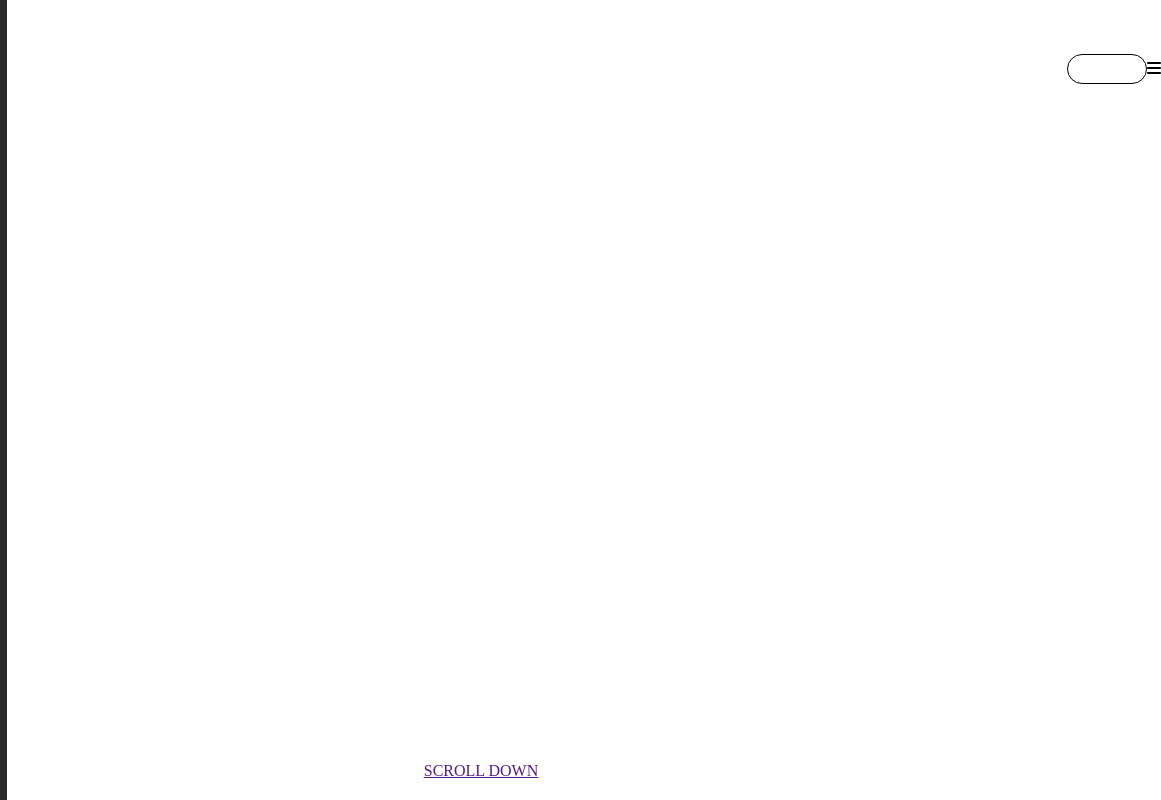
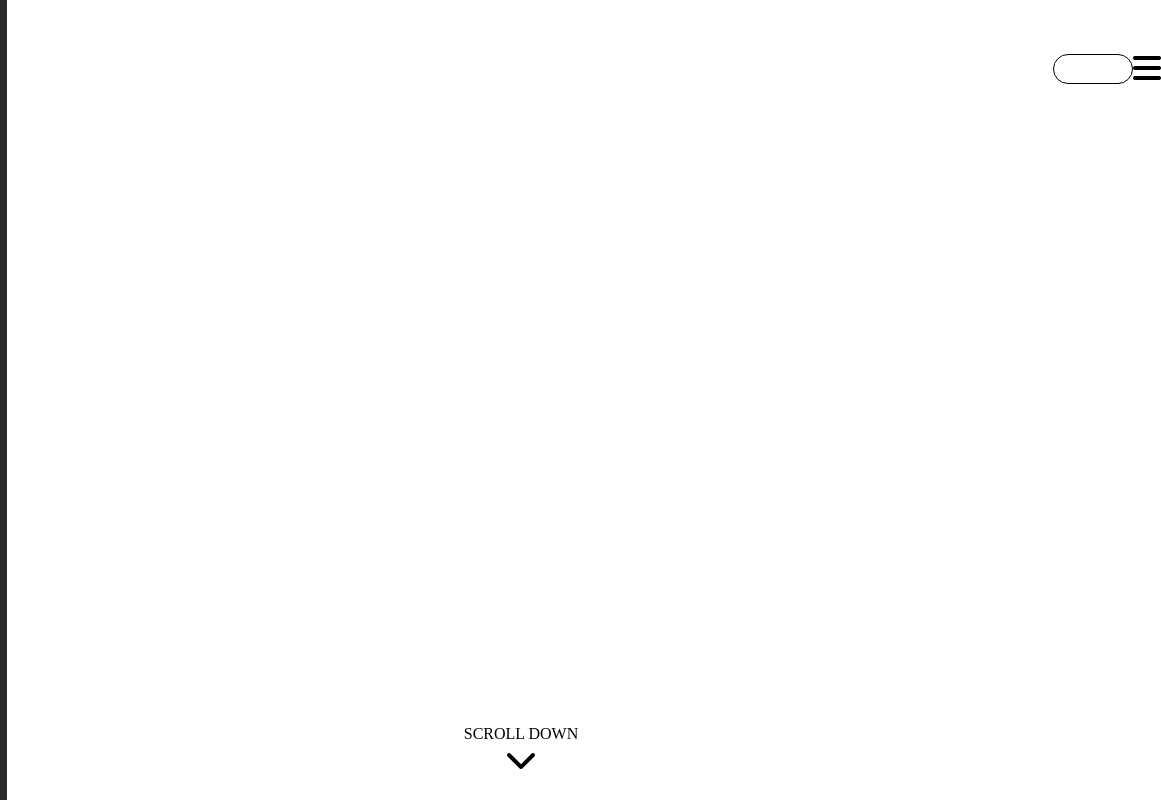
Before and after one commit to Moe-Zart/portfolio-code, a plain HTML site: page index.html in a window 1280 px wide. Shown: the full height of the page, 119-1280 px from the left. Drawn offline with Linux system fonts and the light colour scheme.

Commit message:
scroll commit

```diff
--- a/index.html
+++ b/index.html
@@ -30,12 +30,13 @@
                         <i class="fas fa-bars"></i>
                     </div>
                 </div>
+            </section>
+            <div class="scroll-container">
+                <a href="" class="scroll_down-text">SCROLL DOWN</a>
+                <i class="fa-solid fa-chevron-down scroll_down-arrow"></i>
             </div>
-        </section>
+            </div>
         <main>
-            <div class="container">
-                <a href="" class="scroll_down">SCROLL DOWN</a>
-            </div>
         </main>
     </div>
 
--- a/styles.css
+++ b/styles.css
@@ -26,6 +26,7 @@ html{
     justify-content: space-between;
     align-items: center;
     z-index: 100;
+    position: fixed;
 }
 .right_nav-img_wrapper{
     width: 126px;
@@ -51,15 +52,22 @@ html{
     height: 100px;
 }
 .right_nav-menu{
+    font-size: 2em;
 }
-.container{
+.scroll-container{
     max-width: 1200px;
-    display: flex;
-    justify-content: center;
-
-}
-.scroll_down{
     position: absolute;
     bottom: 0;
-    padding: 20px;
+    left: 50%;
+    transform: translate(-50%,-50%);
+    display: flex;
+    flex-direction: column;
+    align-items: center;
 }
+.scroll_down-text, .scroll_down-arrow{
+    color: black;
+    text-decoration: none;
+}
+.scroll_down-arrow{
+    font-size: 2em;
+}
```
Lines whose indentation alone changed are shown as unchanged.
